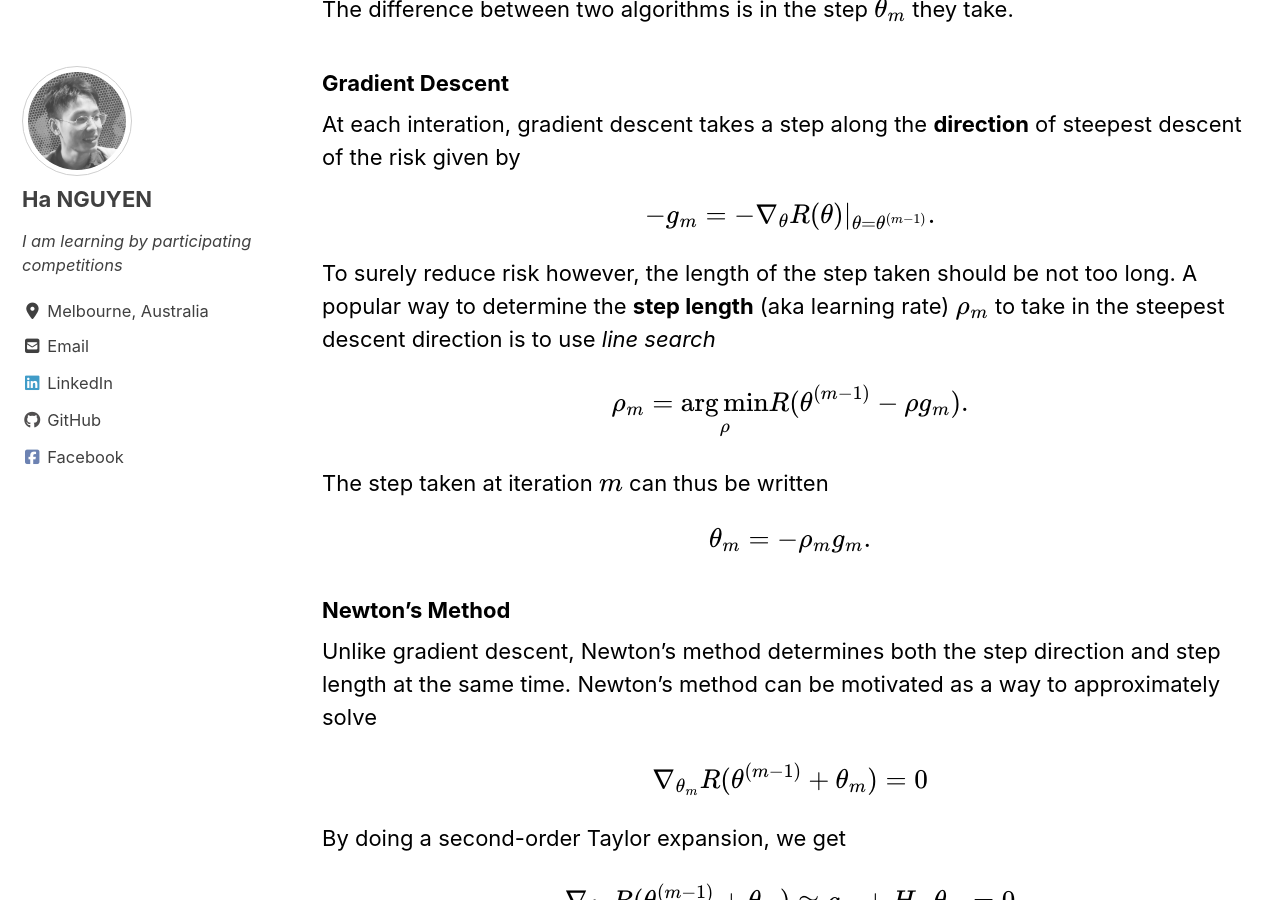
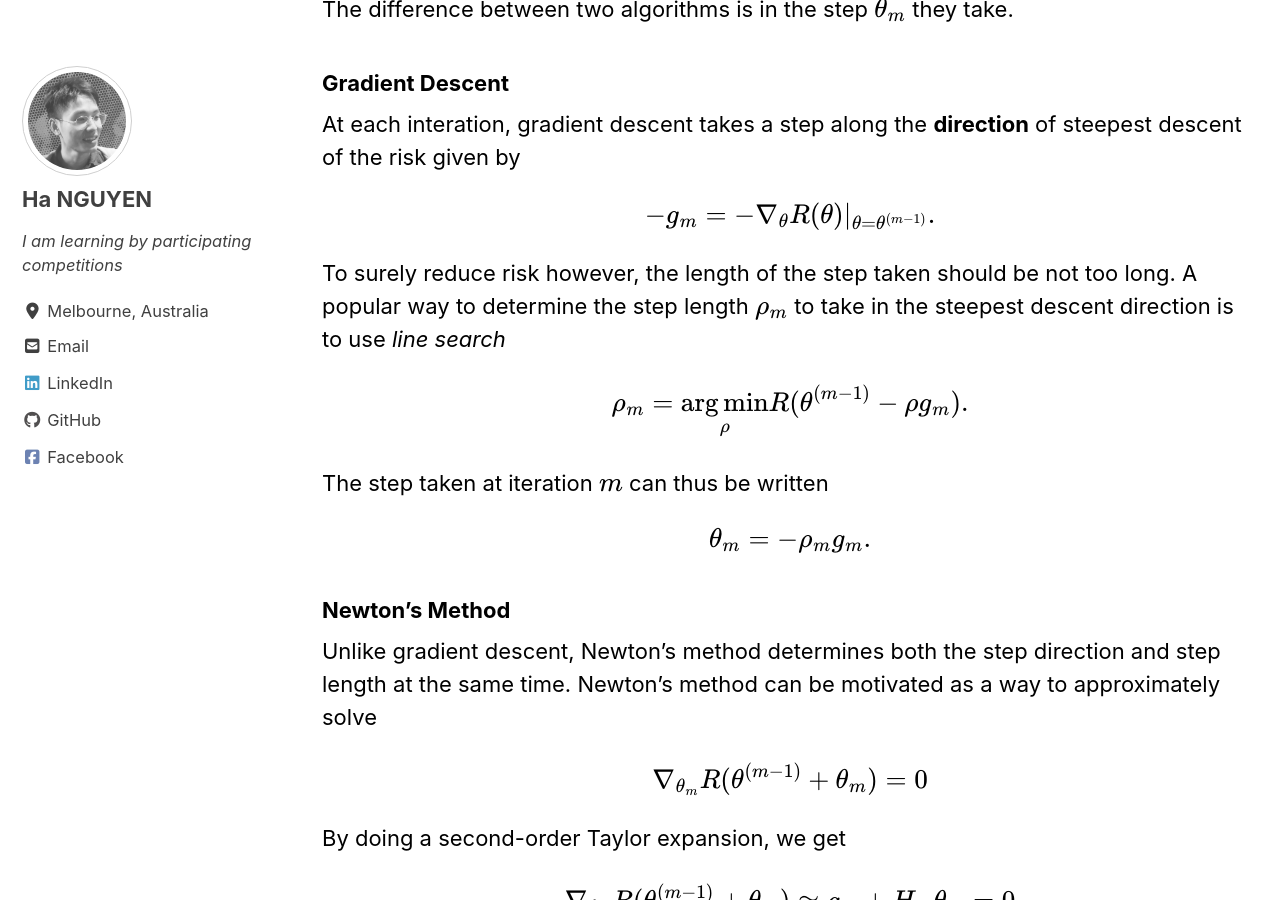
Before and after one commit to datasciblog/datasciblog.github.io, a Jekyll site: the page built from _posts/2020-02-26-tree-boosting-03.md, in a window 1280 px wide and 900 px high, scrolled down 6542 px. Built offline with Jekyll 4.4.1, drawn with Linux system fonts in a browser that asks for light colours; cached includes are drawn as plain includes; nearby versions of some CDN libraries; formulas are drawn with MathJax 3; some of the changed text lies outside the part shown.

Commit message:
Update 2020-02-26-tree-boosting-03.md

```diff
--- a/_posts/2020-02-26-tree-boosting-03.md
+++ b/_posts/2020-02-26-tree-boosting-03.md
@@ -158,7 +158,7 @@ At each interation, gradient descent takes a step along the **direction** of ste
 
 $$−g_m = −\nabla_\theta R(\theta)|_{\theta=\theta^{(m−1)}}.$$
 
-To surely reduce risk however, the length of the step taken should be not too long. A popular way to determine the **step length** (aka learning rate) $\rho_m$ to take in the steepest descent direction is to use *line search*
+To surely reduce risk however, the length of the step taken should be not too long. A popular way to determine the step length $\rho_m$ to take in the steepest descent direction is to use *line search*
 
 $$\rho_m = \underset{\rho}{\arg\min} R(\theta^{(m-1)} - \rho g_m).$$
 
```
Also changed, not shown: other parts of _posts/2020-02-26-tree-boosting-03.md (+1 -1 lines).
